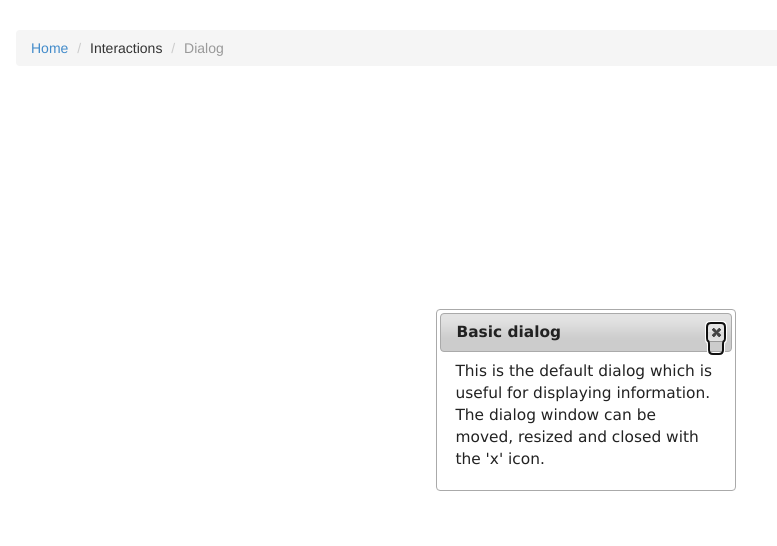
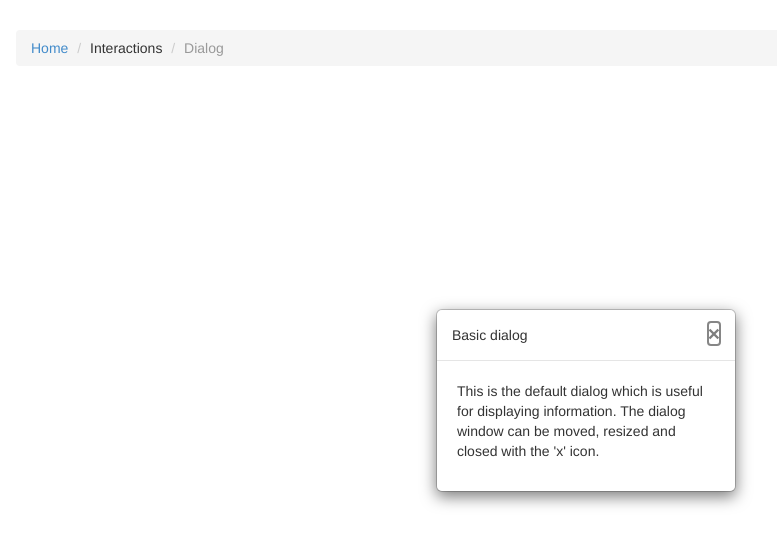
Before and after one commit to bootstrap-plus/bootstrap-jqueryui, a plain HTML site: page dialog.html in a window 1280 px wide. Shown: the whole page, without its empty margins (54-831 px from the left). Drawn offline with Linux system fonts and the light colour scheme.

Commit message:
bootstrap dialog

```diff
--- /dev/null
+++ b/bootstrap-dialog.html
@@ -0,0 +1,90 @@
+<!doctype html>
+<html lang="us">
+    <head>
+        <meta charset="utf-8">
+        <title>jQuery UI Example Page</title>
+
+        <link rel="stylesheet" href="bootstrap-3.1.1/css/bootstrap.min.css">
+        <link rel="stylesheet" href="jquery-ui/css/smoothness/jquery-ui-1.10.4.min.css">
+
+
+        <script src="jquery/jquery-1.10.2.js"></script>
+        <script src="bootstrap-3.1.1/js/bootstrap.min.js"></script>
+        <script src="jquery-ui/js/jquery-ui-1.10.4.js"></script>
+        <script>
+            $(function() {
+
+                $('.modal').each(function() {
+                    var $this = $(this);
+                    if ($this.data('resizable') === true) {
+                       $this.find('.modal-dialog').first().resizable();
+                    }
+                    if ($this.data('draggable') === true) {
+                        $this.find('.modal-dialog').first().draggable();
+                        $this.draggable();
+                    }
+                })
+
+            });
+        </script>
+    </head>
+    <body>
+        <div class="container" style="margin-top : 30px;margin-bottom: 30px">
+
+            <ol class="breadcrumb">
+                <li><a href="index.html">Home</a></li>
+                <li>Interactions</li>
+                <li class="active">Dialog</li>
+            </ol>
+
+            <!-- Button trigger modal -->
+            <button  class="btn btn-primary btn-lg" data-toggle="modal" data-target="#myModal">
+                Launch demo modal 1
+            </button>
+
+            <!-- Button trigger modal -->
+            <button  class="btn btn-primary btn-lg" data-toggle="modal" data-target="#myModal2">
+                Launch demo modal 2
+            </button>
+
+            <!-- Modal -->
+            <div class="modal fade" data-resizable="true" data-backdrop="false" data-draggable="true" id="myModal" tabindex="-1" style="top: auto;right: auto;bottom: auto;left: auto;" role="dialog" aria-labelledby="myModalLabel" aria-hidden="true">
+                <div class="modal-dialog">
+                    <div class="modal-content">
+                        <div class="modal-header">
+                            <button type="button" class="close" data-dismiss="modal" aria-hidden="true">&times;</button>
+                            <h4 class="modal-title" id="myModalLabel">Modal title 1 </h4>
+                        </div>
+                        <div class="modal-body">
+                            ...
+                        </div>
+                        <div class="modal-footer">
+                            <button type="button" class="btn btn-default" data-dismiss="modal">Close</button>
+                            <button type="button" class="btn btn-primary">Save changes</button>
+                        </div>
+                    </div>
+                </div>
+            </div>
+
+            <!-- Modal -->
+            <div class="modal fade" data-resizable="true" data-backdrop="false" data-draggable="true" id="myModal2" style="top: auto;right: auto;bottom: auto;left: auto;" tabindex="-1" role="dialog" aria-labelledby="myModalLabel" aria-hidden="true">
+                <div class="modal-dialog">
+                    <div class="modal-content">
+                        <div class="modal-header">
+                            <button type="button" class="close" data-dismiss="modal" aria-hidden="true">&times;</button>
+                            <h4 class="modal-title" id="myModalLabel2">Modal title 2</h4>
+                        </div>
+                        <div class="modal-body">
+                            ...
+                        </div>
+                        <div class="modal-footer">
+                            <button type="button" class="btn btn-default" data-dismiss="modal">Close</button>
+                            <button type="button" class="btn btn-primary">Save changes</button>
+                        </div>
+                    </div>
+                </div>
+            </div>
+
+        </div>
+    </body>
+</html>
--- a/dialog.html
+++ b/dialog.html
@@ -5,7 +5,7 @@
         <title>jQuery UI Example Page</title>
 
         <link rel="stylesheet" href="bootstrap-3.1.1/css/bootstrap.min.css">
-        <link rel="stylesheet" href="jquery-ui/css/smoothness/jquery-ui-1.10.4.min.css">
+        <link rel="stylesheet" href="jquery-ui/css/jquery-ui-1.10.4.notheme.min.css">
 
 
         <script src="jquery/jquery-1.10.2.js"></script>
@@ -13,11 +13,19 @@
         <script src="jquery-ui/js/jquery-ui-1.10.4.js"></script>
         <script>
             $(function() {
-                $( "#dialog" ).dialog();
+                $( "#dialog" ).dialog({
+                    dialogClass: 'noTitleStuff',
+                    create: function( event, ui ) {
+                        $('.ui-dialog').addClass('modal-content');
+                        $('.ui-dialog-titlebar').addClass('modal-header');
+                        $('.ui-dialog-titlebar button').addClass('close');
+                        $('.ui-dialog-titlebar button').html('&times');
+                        $('.ui-dialog-content').addClass('modal-body');
+                    }
+                });
+
             });
         </script>
-
-
 
     </head>
     <body>
@@ -29,12 +37,10 @@
                 <li class="active">Dialog</li>
             </ol>
 
-
             <div id="dialog" title="Basic dialog">
                 <p>This is the default dialog which is useful for displaying information. The dialog window can be moved, resized and closed with the 'x' icon.</p>
             </div>
 
-
         </div>
     </body>
 </html>
--- /dev/null
+++ b/jquery-ui/css/jquery-ui-1.10.4.notheme.css
@@ -0,0 +1,160 @@
+/*! jQuery UI - v1.10.4 - 2014-06-24
+* http://jqueryui.com
+* Includes: jquery.ui.core.css, jquery.ui.resizable.css, jquery.ui.selectable.css
+* Copyright 2014 jQuery Foundation and other contributors; Licensed MIT */
+
+/* Layout helpers
+----------------------------------*/
+.ui-helper-hidden {
+	display: none;
+}
+.ui-helper-hidden-accessible {
+	border: 0;
+	clip: rect(0 0 0 0);
+	height: 1px;
+	margin: -1px;
+	overflow: hidden;
+	padding: 0;
+	position: absolute;
+	width: 1px;
+}
+.ui-helper-reset {
+	margin: 0;
+	padding: 0;
+	border: 0;
+	outline: 0;
+	line-height: 1.3;
+	text-decoration: none;
+	font-size: 100%;
+	list-style: none;
+}
+.ui-helper-clearfix:before,
+.ui-helper-clearfix:after {
+	content: "";
+	display: table;
+	border-collapse: collapse;
+}
+.ui-helper-clearfix:after {
+	clear: both;
+}
+.ui-helper-clearfix {
+	min-height: 0; /* support: IE7 */
+}
+.ui-helper-zfix {
+	width: 100%;
+	height: 100%;
+	top: 0;
+	left: 0;
+	position: absolute;
+	opacity: 0;
+	filter:Alpha(Opacity=0);
+}
+
+.ui-front {
+	z-index: 100;
+}
+
+
+/* Interaction Cues
+----------------------------------*/
+.ui-state-disabled {
+	cursor: default !important;
+}
+
+
+/* Icons
+----------------------------------*/
+
+/* states and images */
+.ui-icon {
+	display: block;
+	text-indent: -99999px;
+	overflow: hidden;
+	background-repeat: no-repeat;
+}
+
+
+/* Misc visuals
+----------------------------------*/
+
+/* Overlays */
+.ui-widget-overlay {
+	position: fixed;
+	top: 0;
+	left: 0;
+	width: 100%;
+	height: 100%;
+}
+.ui-resizable {
+	position: relative;
+}
+.ui-resizable-handle {
+	position: absolute;
+	font-size: 0.1px;
+	display: block;
+}
+.ui-resizable-disabled .ui-resizable-handle,
+.ui-resizable-autohide .ui-resizable-handle {
+	display: none;
+}
+.ui-resizable-n {
+	cursor: n-resize;
+	height: 7px;
+	width: 100%;
+	top: -5px;
+	left: 0;
+}
+.ui-resizable-s {
+	cursor: s-resize;
+	height: 7px;
+	width: 100%;
+	bottom: -5px;
+	left: 0;
+}
+.ui-resizable-e {
+	cursor: e-resize;
+	width: 7px;
+	right: -5px;
+	top: 0;
+	height: 100%;
+}
+.ui-resizable-w {
+	cursor: w-resize;
+	width: 7px;
+	left: -5px;
+	top: 0;
+	height: 100%;
+}
+.ui-resizable-se {
+	cursor: se-resize;
+	width: 12px;
+	height: 12px;
+	right: 1px;
+	bottom: 1px;
+}
+.ui-resizable-sw {
+	cursor: sw-resize;
+	width: 9px;
+	height: 9px;
+	left: -5px;
+	bottom: -5px;
+}
+.ui-resizable-nw {
+	cursor: nw-resize;
+	width: 9px;
+	height: 9px;
+	left: -5px;
+	top: -5px;
+}
+.ui-resizable-ne {
+	cursor: ne-resize;
+	width: 9px;
+	height: 9px;
+	right: -5px;
+	top: -5px;
+}
+.ui-selectable-helper {
+	position: absolute;
+	z-index: 100;
+	border: 1px dotted black;
+}
```
Also changed, not shown: jquery-ui/css/jquery-ui-1.10.4.notheme.min.css.
